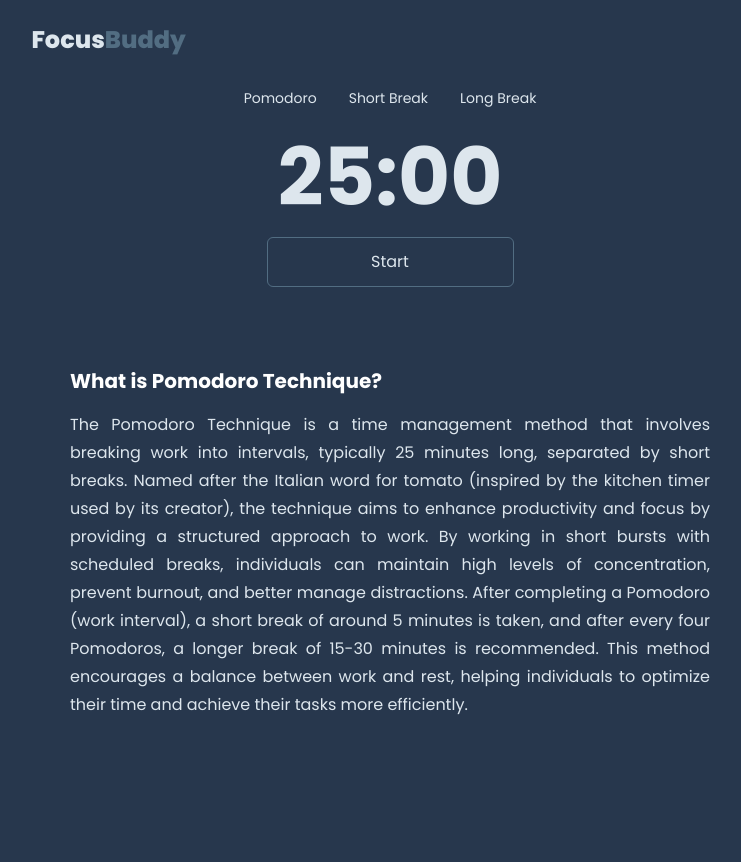
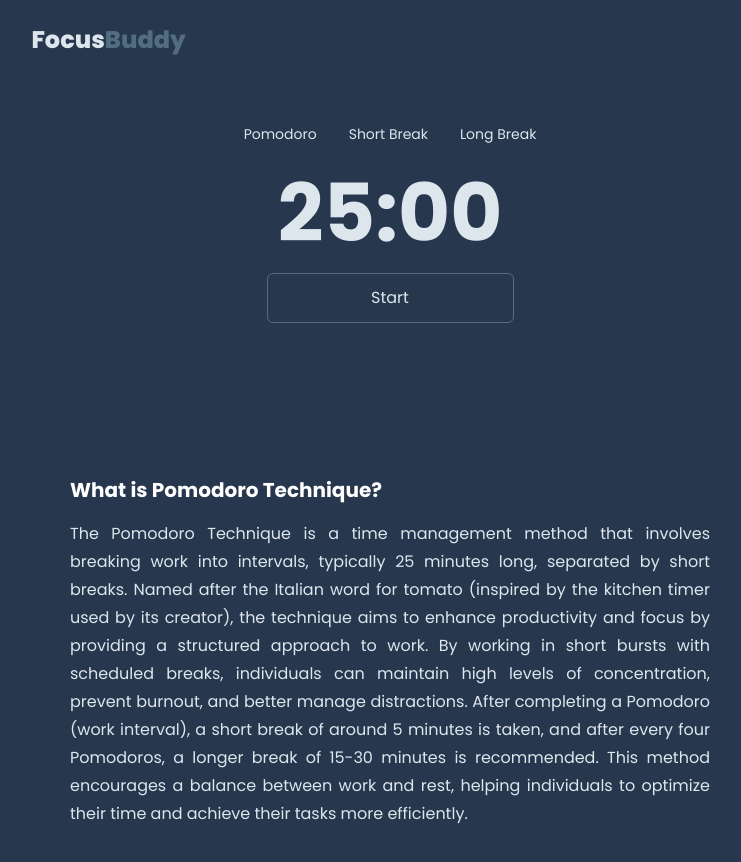
Before and after one commit to Jhoneric12/FocusBuddy-pomodoro-app, a React (Vite) app: page / in a window 1280 px wide. Shown: the top 862 px of the page, without its empty margins (250-991 px from the left). Before the commit the page ends 800 px from the top, so only its background shows below. Built offline with nearby package versions, Linux system fonts and the light colour scheme.

Commit message:
modified parent

```diff
--- a/src/App.jsx
+++ b/src/App.jsx
@@ -8,7 +8,7 @@ function App() {
   return (
     <div className="bg-main-color md:h-screen">
       <Navbar/>
-      <div className="flex flex-col items-center md:justify-center">
+      <div className="flex flex-col items-center md:justify-around md:h-full">
         <Timer/>
         <Description/>
       </div>
```
